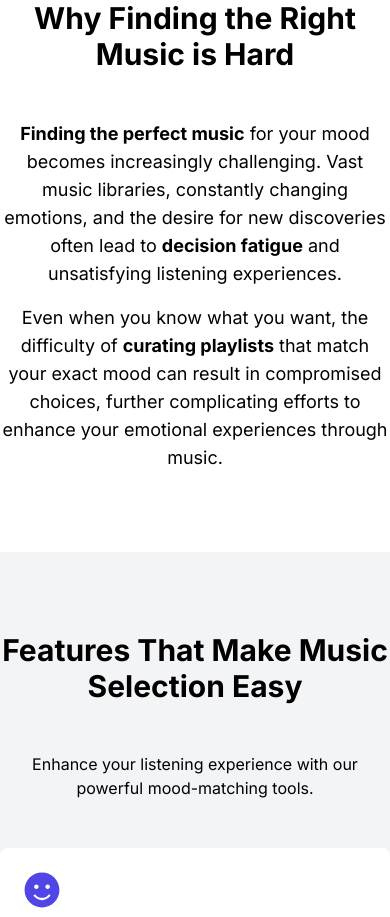
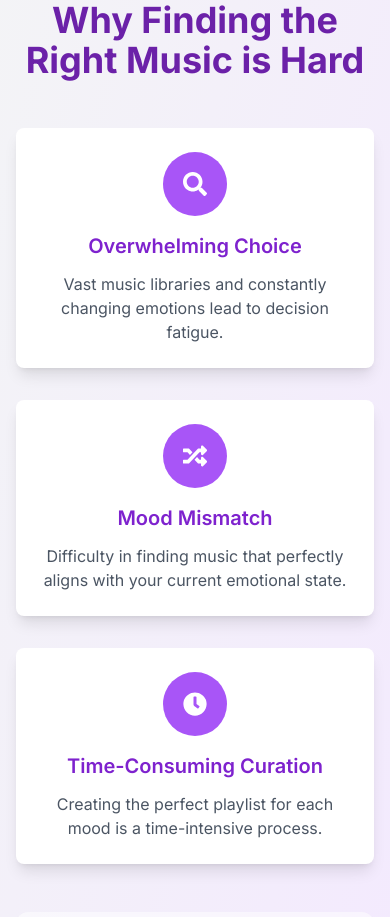
Before and after one commit to gaurang56/musicMood, a Next.js app: page / in a window 390 px wide. Shown: the part 1080-1997 px from the top of the page. Built offline with nearby package versions, Linux system fonts and the light colour scheme.

Commit message:
Implemented responsiveness and updated header file

```diff
--- a/app/layout.js
+++ b/app/layout.js
@@ -4,8 +4,8 @@ import "./globals.css";
 const inter = Inter({ subsets: ["latin"] });
 
 export const metadata = {
-  title: "Create Next App",
-  description: "Generated by create next app",
+  title: "mood2music",
+  description: "personalized music recommendations based on your mood",
 };
 
 export default function RootLayout({ children }) {
--- a/components/Header.js
+++ b/components/Header.js
@@ -1,9 +1,12 @@
 "use client";
 
+import { useState } from 'react';
 import { motion } from 'framer-motion';
-import { FaMusic } from 'react-icons/fa';
+import { FaMusic, FaBars, FaTimes } from 'react-icons/fa';
 
 export default function Header() {
+  const [isOpen, setIsOpen] = useState(false);
+
   return (
     <motion.header
       initial={{ y: -100 }}
@@ -18,7 +21,16 @@ export default function Header() {
         >
           <FaMusic className="mr-2" /> mood2music
         </motion.h1>
-        <ul className="flex space-x-4">
+
+        {/* Mobile menu button */}
+        <div className="md:hidden">
+          <button onClick={() => setIsOpen(!isOpen)} className="text-white">
+            {isOpen ? <FaTimes size={24} /> : <FaBars size={24} />}
+          </button>
+        </div>
+
+        {/* Desktop menu */}
+        <ul className="hidden md:flex space-x-4">
           {['Features', 'Pricing', 'FAQ', 'Contact'].map((item, index) => (
             <motion.li key={index} whileHover={{ scale: 1.1 }}>
               <a href={`#${item.toLowerCase()}`} className="text-white hover:text-gray-200">{item}</a>
@@ -26,6 +38,26 @@ export default function Header() {
           ))}
         </ul>
       </nav>
+
+      {/* Mobile menu */}
+      {isOpen && (
+        <motion.div
+          initial={{ opacity: 0, y: -20 }}
+          animate={{ opacity: 1, y: 0 }}
+          exit={{ opacity: 0, y: -20 }}
+          className="md:hidden"
+        >
+          <ul className="flex flex-col items-center py-4">
+            {['Features', 'Pricing', 'FAQ', 'Contact'].map((item, index) => (
+              <motion.li key={index} whileHover={{ scale: 1.1 }} className="my-2">
+                <a href={`#${item.toLowerCase()}`} className="text-white hover:text-gray-200" onClick={() => setIsOpen(false)}>
+                  {item}
+                </a>
+              </motion.li>
+            ))}
+          </ul>
+        </motion.div>
+      )}
     </motion.header>
   );
 }
--- a/components/Problem.js
+++ b/components/Problem.js
@@ -1,21 +1,69 @@
 "use client";
 
-import React from 'react';
 import { motion } from 'framer-motion';
+import { FaSearch, FaRandom, FaClock } from 'react-icons/fa';
 
 export default function Problem() {
+  const problems = [
+    {
+      icon: FaSearch,
+      title: "Overwhelming Choice",
+      description: "Vast music libraries and constantly changing emotions lead to decision fatigue."
+    },
+    {
+      icon: FaRandom,
+      title: "Mood Mismatch",
+      description: "Difficulty in finding music that perfectly aligns with your current emotional state."
+    },
+    {
+      icon: FaClock,
+      title: "Time-Consuming Curation",
+      description: "Creating the perfect playlist for each mood is a time-intensive process."
+    }
+  ];
+
   return (
-    <section className="py-20 bg-white" id="problem">
-      <div className="container mx-auto">
-        <h3 className="text-3xl font-bold text-center mb-12">Why Finding the Right Music is Hard</h3>
+    <section className="py-20 bg-gradient-to-br from-gray-100 to-purple-100" id="problem">
+      <div className="container mx-auto px-4">
+        <motion.h3
+          initial={{ opacity: 0, y: -20 }}
+          animate={{ opacity: 1, y: 0 }}
+          transition={{ duration: 0.8 }}
+          className="text-4xl font-bold text-center mb-12 text-purple-800"
+        >
+          Why Finding the Right Music is Hard
+        </motion.h3>
+
+        <div className="grid md:grid-cols-3 gap-8">
+          {problems.map((problem, index) => (
+            <motion.div
+              key={index}
+              initial={{ opacity: 0, y: 20 }}
+              animate={{ opacity: 1, y: 0 }}
+              transition={{ duration: 0.8, delay: index * 0.2 }}
+              className="bg-white rounded-lg shadow-lg p-6 hover:shadow-xl transition-shadow duration-300"
+            >
+              <div className="flex items-center justify-center w-16 h-16 bg-purple-500 rounded-full mb-4 mx-auto">
+                <problem.icon className="text-2xl text-white" />
+              </div>
+              <h4 className="text-xl font-semibold mb-3 text-center text-purple-700">{problem.title}</h4>
+              <p className="text-gray-600 text-center">{problem.description}</p>
+            </motion.div>
+          ))}
+        </div>
+
         <motion.div
           initial={{ opacity: 0, y: 20 }}
           animate={{ opacity: 1, y: 0 }}
-          transition={{ duration: 0.8 }}
-          className="text-lg text-center"
+          transition={{ duration: 0.8, delay: 0.6 }}
+          className="mt-12 bg-white bg-opacity-50 backdrop-filter backdrop-blur-lg rounded-xl p-8 shadow-lg"
         >
-          <p className="mb-4"><strong>Finding the perfect music</strong> for your mood becomes increasingly challenging. Vast music libraries, constantly changing emotions, and the desire for new discoveries often lead to <strong>decision fatigue</strong> and unsatisfying listening experiences.</p>
-          <p>Even when you know what you want, the difficulty of <strong>curating playlists</strong> that match your exact mood can result in compromised choices, further complicating efforts to enhance your emotional experiences through music.</p>
+          <p className="text-lg text-gray-800 mb-4">
+            <strong className="text-purple-700">Finding the perfect music</strong> for your mood becomes increasingly challenging. Vast music libraries, constantly changing emotions, and the desire for new discoveries often lead to <strong className="text-purple-700">decision fatigue</strong> and unsatisfying listening experiences.
+          </p>
+          <p className="text-lg text-gray-800">
+            Even when you know what you want, the difficulty of <strong className="text-purple-700">curating playlists</strong> that match your exact mood can result in compromised choices, further complicating efforts to enhance your emotional experiences through music.
+          </p>
         </motion.div>
       </div>
     </section>
```
